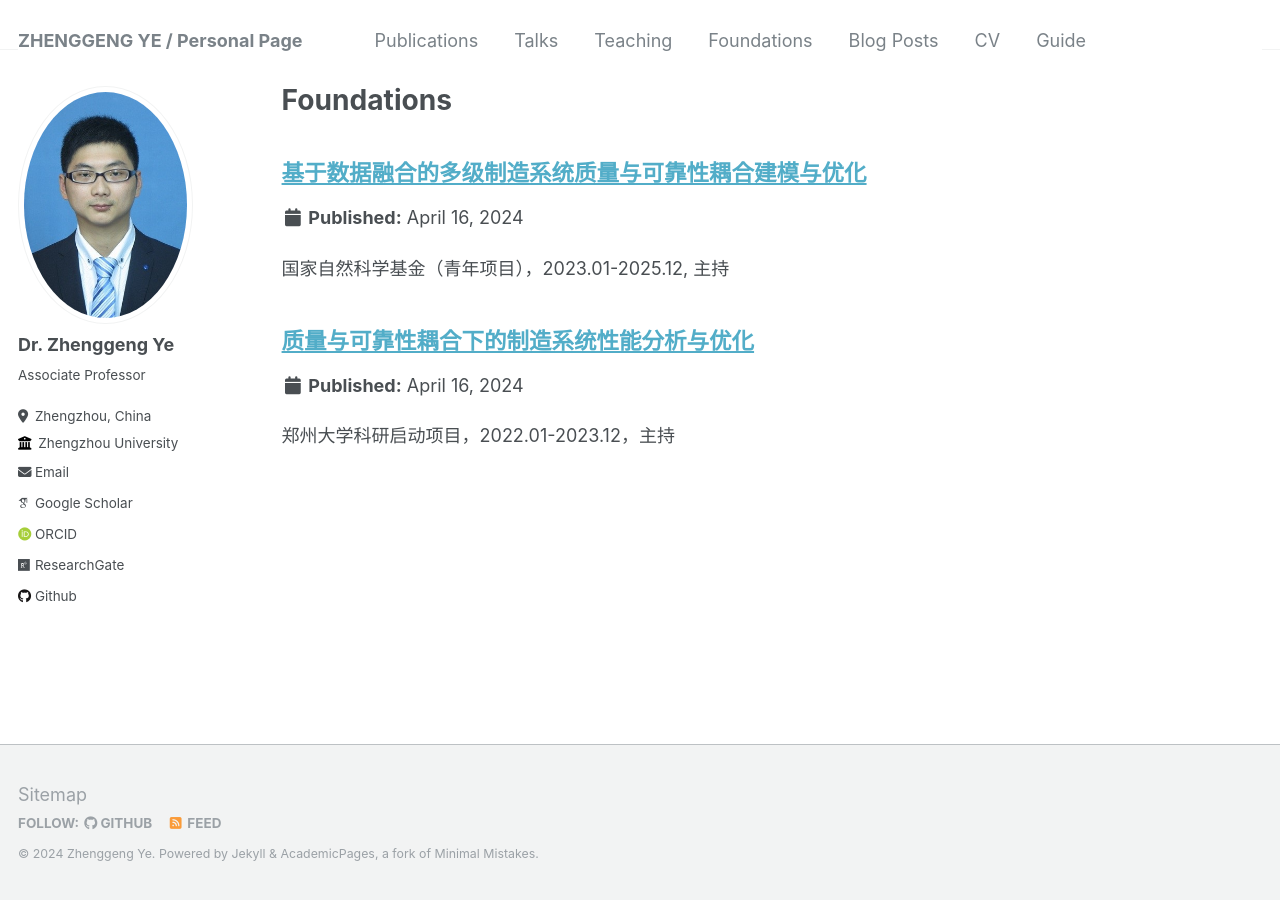
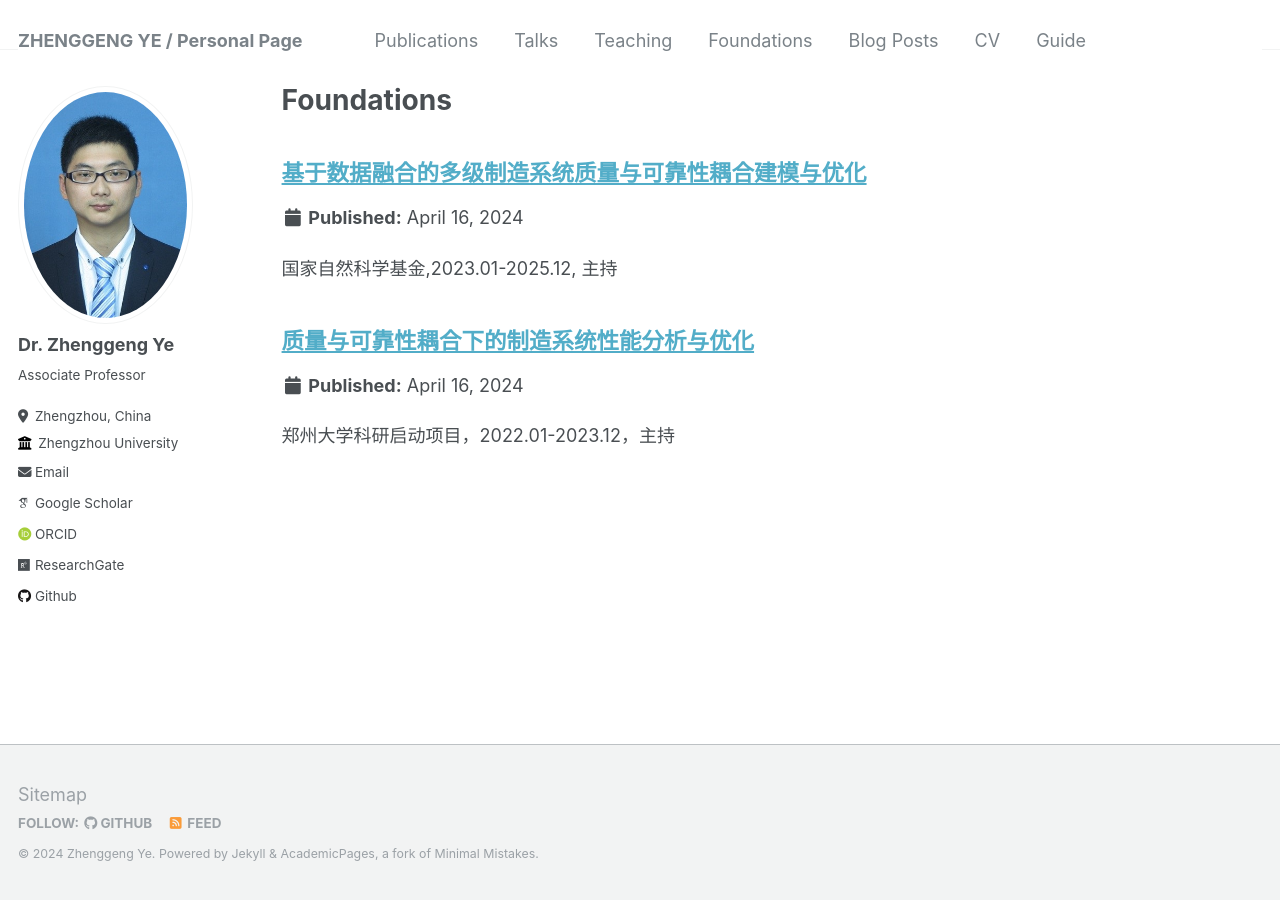
Before and after one commit to yezhenggeng/Page, a Jekyll site: the page built from _pages/foundations.html, in a window 1280 px wide. Built offline with Jekyll 4.4.1, drawn with Linux system fonts in a browser that asks for light colours; some web fonts are replaced.

Commit message:
Update foundations-1.md

```diff
--- a/_foundations/foundations-1.md
+++ b/_foundations/foundations-1.md
@@ -1,6 +1,6 @@
 ---
 title: "基于数据融合的多级制造系统质量与可靠性耦合建模与优化"
-excerpt: " 国家自然科学基金（青年项目），2023.01-2025.12, 主持"
+excerpt: " 国家自然科学基金,2023.01-2025.12, 主持"
 collection: foundations
 ---
 
```
